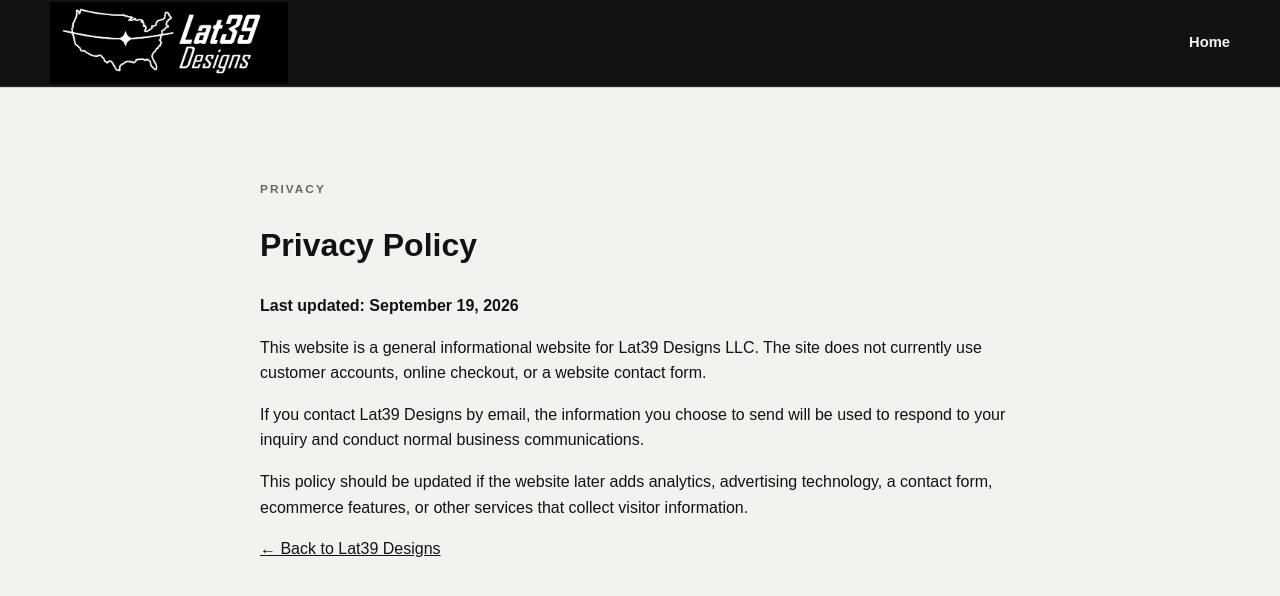
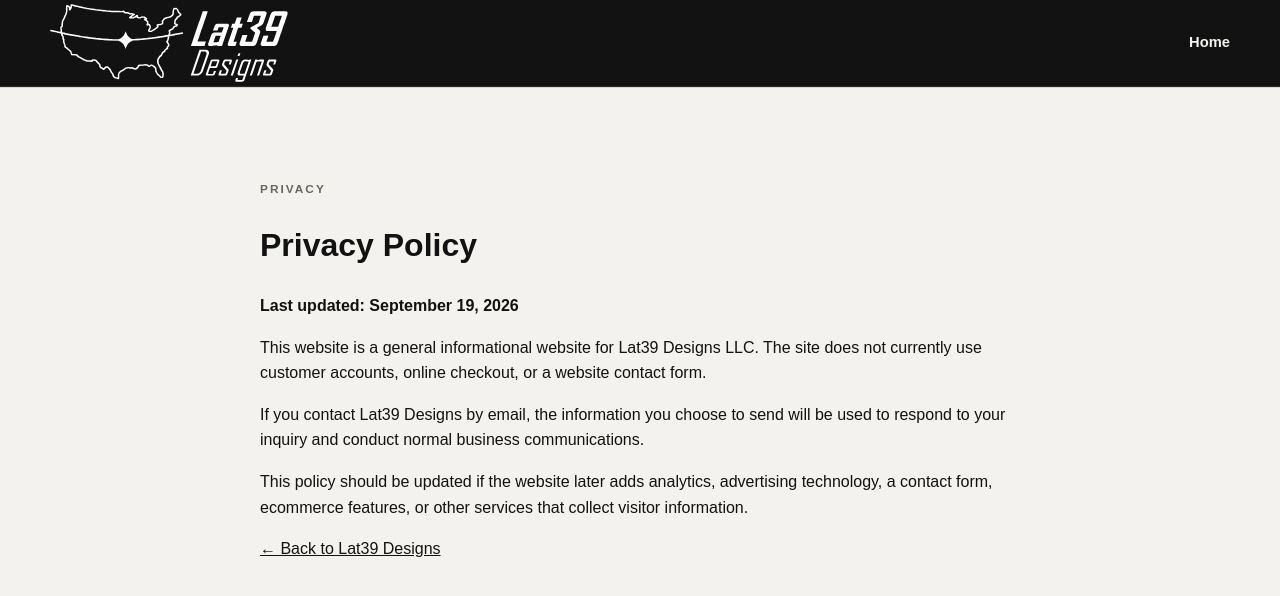
Before and after one commit to Lat39Designs/Lat39Designs-Website, a plain HTML site: page privacy.html in a window 1280 px wide. Drawn offline with Linux system fonts and the light colour scheme.

Commit message:
Use transparent Lat39 logo

```diff
--- a/privacy.html
+++ b/privacy.html
@@ -10,7 +10,7 @@
   <header class="site-header">
     <div class="wrap header-inner">
       <a class="brand-logo" href="index.html" aria-label="Lat39 Designs home">
-        <img src="assets/logo-primary-dark.webp" alt="Lat39 Designs">
+        <img src="assets/lat39-logo-white.svg" alt="Lat39 Designs">
       </a>
       <nav class="nav"><a href="index.html">Home</a></nav>
     </div>
```
